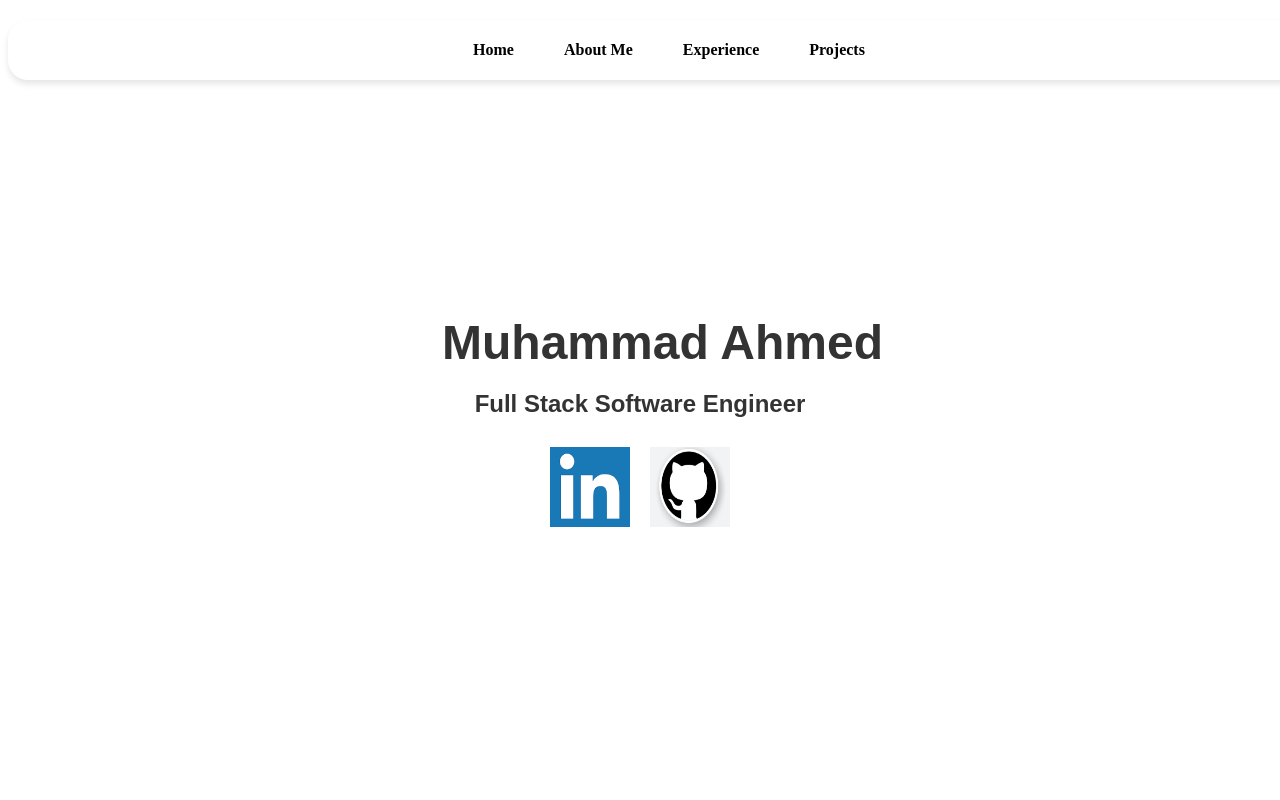
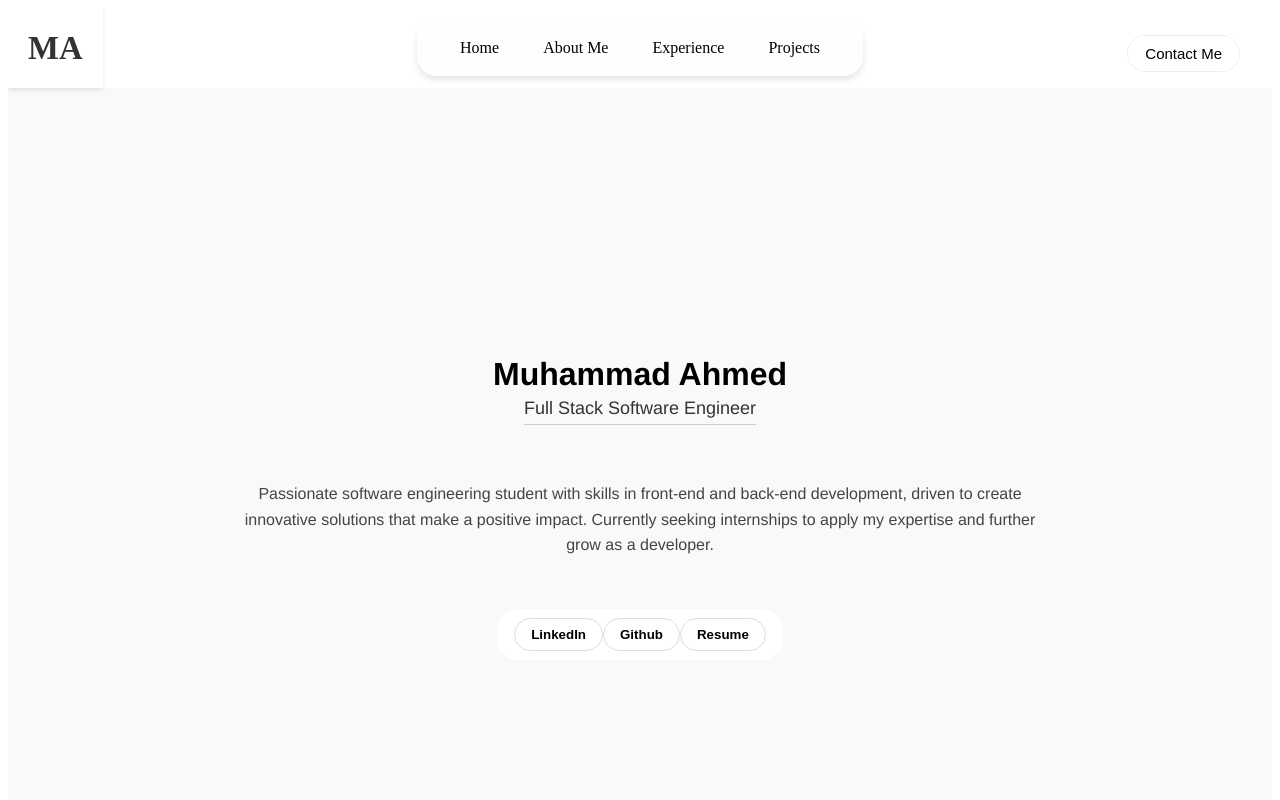
Before and after one commit to momo205/profile, a Next.js app in the folder portfolio/: page / in a window 1280 px wide. Shown: the top 800 px of the page. Built offline with nearby package versions, Linux system fonts and the light colour scheme.

Commit message:
added styling to home

```diff
--- a/portfolio/src/app/home.module.css
+++ b/portfolio/src/app/home.module.css
@@ -11,88 +11,150 @@
   align-items: center;
   justify-content: center;
   text-align: center;
-  /* background-color: #f0f0f0; /* Lighter shade of white */
+  background-color: #f9f9f9; /* Lighter shade of white */
   color: #333; /* Darker text color for better contrast */
-  font-family: "Arial", sans-serif; /* Font similar to the image */
+  font-family: "Helvetica Neue", Arial, sans-serif; /* Font similar to the image */
   height: 100vh;
   padding: 20px;
 }
-
 .title {
   display: flex;
+  flex-direction: column; /* Changed to stack the elements vertically */
   align-items: center;
   justify-content: center;
-  gap: 10px; /* Space between text and icons */
+  text-align: center; /* Center the text for both h1 and h2 */
 }
 
 .title h1 {
-  font-size: 48px;
-  margin: 0;
-  margin-left: 45px;
+  font-size: 32px; /* Larger font size for the main title */
+  font-weight: bold; /* Bold weight for the main title to stand out */
+  margin: 0; /* Remove any default margin */
+  color: #000; /* Ensuring the text is clearly visible */
 }
 
 .title h2 {
-  font-size: 24px;
-  border-bottom: 1px solid #000000; /* Line under the text */
-}
-.images {
-  display: inline-block;
-}
-
-.iconLink {
-  display: inline-block;
-  width: 80px; /* Set consistent size for icons */
-  height: 80px;
-  background-size: cover; /* Ensure the icon covers the element */
-  background-repeat: no-repeat; /* No repeat of the background */
-  margin: 10px; /* Add some space around the icons */
-}
-
-/* Specific icon adjustments might be necessary depending on their original size and aspect ratio */
-.iconLinkedIn img,
-.iconMedium img {
-  width: 100%; /* Scale the images to fit their containers */
-  height: 100%; /* Maintain aspect ratio */
-  object-fit: contain; /* Avoid stretching images */
-}
-
-.resumeButton {
-  margin-top: 20px;
-  padding: 10px 20px;
-  border: 1px solid black;
-  color: black;
-  background-color: transparent; /* Ensure button background is transparent */
-  text-decoration: none;
-  border-radius: 5px;
-  font-size: 16px; /* Adjust font size for visibility */
+  font-size: 18px; /* Smaller font size for the subheader */
+  font-weight: lighter; /* Lighter weight to differentiate from the main title */
+  margin: 5px 0; /* Space above and below to separate from h1 and content below */
+  border-bottom: 1px solid #ccc; /* Light line under the text for subtle emphasis */
+  padding-bottom: 5px; /* Padding below to distance the line from the text */
 }
 .navigationBar {
-  position: fixed;
-  top: 0;
-  width: 100%;
+  position: fixed; /* Changed from relative to fixed */
+  top: 20px; /* Distance from the top of the viewport */
+  left: 50%; /* Centering the navbar horizontally */
+  transform: translateX(-50%); /* Ensures it stays centered */
   display: flex;
-  justify-content: center; /* Center the links */
-  padding: 10px 20px;
-  background: linear-gradient(135deg, transparent); /* Gradient background */
+  justify-content: center; /* Center the links inside the navbar */
+  padding: 10px 20px; /* Padding inside the navbar */
+  background: rgba(
+    255,
+    254,
+    254,
+    0.5
+  ); /* Semi-transparent background for visibility */
   border-radius: 20px; /* Rounded corners */
-  margin: 20px auto; /* Center horizontally and add some margin top and bottom */
-  box-shadow: 0 4px 6px rgba(0, 0, 0, 0.1); /* Subtle shadow */
-  z-index: 1000;
-  color: black;
-  border: 1px solid transparent;
+  box-shadow: 0 4px 6px rgba(0, 0, 0, 0.1); /* Subtle shadow for aesthetics */
+  z-index: 1000; /* High z-index to keep it above other content */
+  color: black; /* Text color */
+  border: 1px solid transparent; /* Light grey border for subtle emphasis */
 }
 
 .navLink {
-  color: black;
-  text-decoration: none;
-  padding: 10px 15px; /* Adjust padding to bring links closer */
-  margin: 0 10px; /* Space between links */
-  font-weight: bold; /* Make the text bold */
-  transition: color 0.3s ease; /* Smooth transition for hover effects */
+  color: black; /* Link color */
+  text-decoration: none; /* No underline on links */
+  padding: 8px 12px; /* Adjust padding to suit your design */
+  margin: 0 10px; /* Horizontal spacing between links */
+  font-weight: 500; /* Semi-bold font weight */
+  transition: color 0.3s ease; /* Smooth transition for color changes */
 }
 
 .navLink:hover {
-  color: #ffdfef; /* Light pink color on hover */
+  color: lightblue; /* Change to light blue on hover for a visual effect */
+}
+
+.Homebuttons button {
+  padding: 8px 16px;
+  border: 1px solid #ddd;
+  background-color: transparent;
+  background-image: linear-gradient(
+    to right,
+    #ffffff,
+    #ffffff
+  ); /* Gradient from white to light gray */
+  color: #000; /* Black text */
+  text-decoration: none;
+  border-radius: 20px; /* Rounded corners */
+  font-weight: bold;
+  cursor: pointer;
+  transition: background-color 0.3s, box-shadow 0.3s;
+}
+
+.Homebuttons button:hover {
+  background-image: linear-gradient(
+    to right,
+    #eee,
+    #eee
+  ); /* Gradient hover effect */
+  box-shadow: 0 2px 5px rgba(0, 0, 0, 0.2); /* Subtle shadow on hover */
+}
+.contact {
+  position: absolute;
+  top: 35px;
+  right: 40px;
+  z-index: 1050;
+  border: 1px solid #eee;
+  border-radius: 20px;
+}
+.logo {
+  font-family: "Great Vibes", cursive;
+  color: #333;
+  height: 60px;
+  display: flex;
+  align-items: center;
+  padding: 10px 20px;
+  background-color: #ffffff;
+  box-shadow: 0 2px 5px rgba(0, 0, 0, 0.1);
+  font-weight: bold;
+  font-size: 28px;
+}
+
+/* Style for the button inside the .contact div */
+.Homebuttons {
+  padding: 8px 16px;
+  border: 1px solid transparent;
+  background-color: transparent;
+  background-image: linear-gradient(
+    to right,
+    #ffffff,
+    #ffffff
+  ); /* Gradient from white to light gray */
+  color: #000; /* Black text */
+  text-decoration: none;
+  border-radius: 20px; /* Rounded corners */
+  font-weight: 500;
+  cursor: pointer;
+  transition: background-color 0.3s, box-shadow 0.3s;
+}
+
+.Homebuttons:hover {
+  background-color: #eee; /* Darker shade on hover */
+  box-shadow: 0 2px 5px rgba(0, 0, 0, 0.2); /* Subtle shadow for depth */
+}
+
+.homeDescription {
+  font-size: 16px; /* Adjusted to a slightly smaller and more professional font size */
+  color: #444; /* Slightly darker than the main text for emphasis but still soft */
+  text-align: center; /* Centered text for a clean layout */
+  justify-content: center; /* Ensures content is centered within the container */
+  width: 90%; /* Scaled width to better fit the container and screen */
+  max-width: 800px; /* Maximum width to maintain readability */
+  margin: 20px auto; /* Centering the block horizontally and adding vertical spacing */
+  padding: 10px; /* Padding to create space around the text */
+  font-family: "Helvetica Neue", Arial, sans-serif; /* Consistent font family with the rest of the container */
+  line-height: 1.6; /* Increased line height for better readability */
+  background-color: transparent; /* Background should be consistent with the container */
+  font-weight: 500;
 }
 
 .contentContainer,
@@ -113,15 +175,6 @@
   flex-direction: column;
   justify-content: flex-start; /* Aligns content to the top */
   align-items: center;
-}
-.resumeButton {
-  margin-top: 20px;
-  color: white;
-  background-color: transparent;
-  text-decoration: none;
-  padding: 10px 20px;
-  border: 1px solid white;
-  border-radius: 5px;
 }
 
 .gridContainer {
--- a/portfolio/src/app/page.js
+++ b/portfolio/src/app/page.js
@@ -64,6 +64,10 @@ export default function Home() {
   return (
     <>
       <div className={styles.fullScreenContainer}>
+        <div style={{ display: "flex", alignItems: "center", width: "100%" }}>
+          <div className={styles.logo}>
+            <h3>MA</h3>
+          </div>
           <nav className={styles.navigationBar}>
             <a href="#home" className={styles.navLink}>
               Home
@@ -78,26 +82,30 @@ export default function Home() {
               Projects
             </a>
           </nav>
-
+        </div>
+        <div className={styles.contact}>
+          <button className={styles.Homebuttons} style={{ fontSize: "15px" }}>
+            Contact Me
+          </button>
+        </div>
         <div className={styles.homeContainer}>
           <div className={styles.title}>
             <h1>Muhammad Ahmed</h1>
+            <h2>Full Stack Software Engineer</h2>
           </div>
-          <h2>Full Stack Software Engineer</h2>
-          <div className="images">
-            <img
-              src="/images/linkedln.png"
-              alt="LinkedIn"
-              className={styles.iconLink}
-              href="https://www.linkedin.com"
-            />
 
-            <img
-              href="https://github.com"
-              src="/images/github.png"
-              alt="GitHub"
-              className={styles.iconLink}
-            />
+          <div className={styles.homeDescription}>
+            <h4 style={{ fontWeight: "400" }}>
+              Passionate software engineering student with skills in front-end
+              and back-end development, driven to create innovative solutions
+              that make a positive impact. Currently seeking internships to
+              apply my expertise and further grow as a developer.
+            </h4>
+          </div>
+          <div className={styles.Homebuttons}>
+            <button href="https://www.linkedin.com"> LinkedIn</button>
+            <button href="https://github.com"> Github</button>
+            <button>Resume </button>
           </div>
         </div>
 
```
Lines whose indentation alone changed are shown as unchanged.
